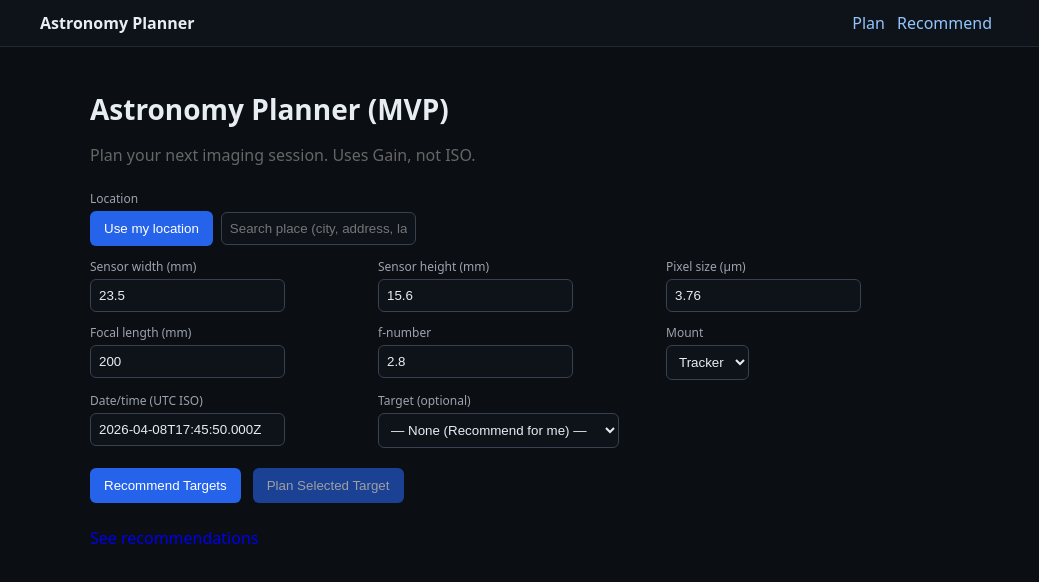
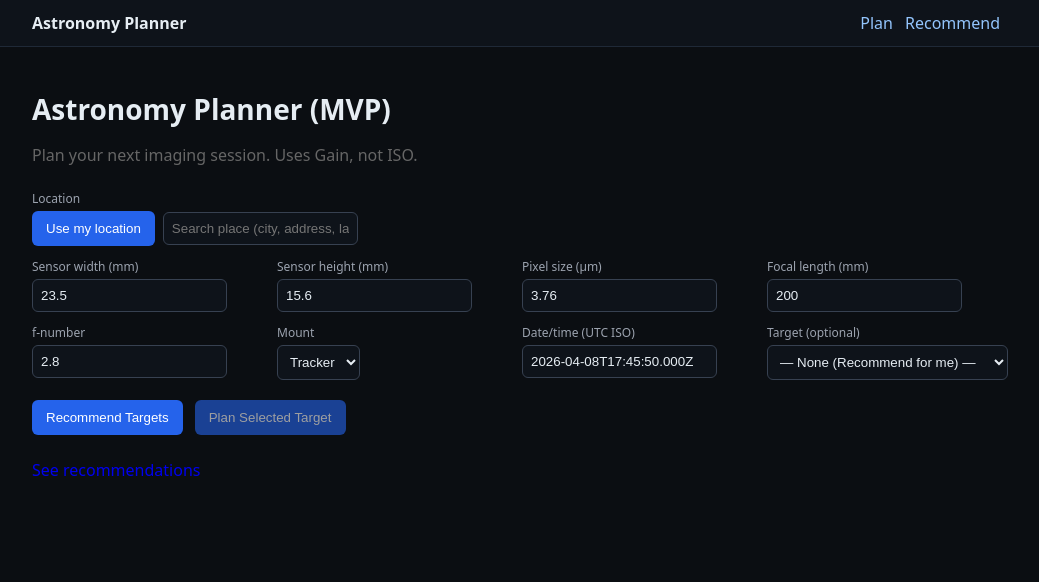
Before and after one commit to ktsourdi/Astro-planner, a Next.js app: page / in a window 1280 px wide. Shown: the top 582 px of the page, without its empty margins (124-1163 px from the left). Built offline with nearby package versions, Linux system fonts and the light colour scheme.

Commit message:
Add responsive design and utility CSS classes for improved layout
Co-authored-by: kyrosts <kyrosts@gmail.com>

```diff
--- a/app/globals.css
+++ b/app/globals.css
@@ -5,3 +5,53 @@ input, select { padding: 8px; border-radius: 6px; border: 1px solid #374151; bac
 label { display: block; font-size: 12px; color: #9ca3af; margin-bottom: 4px; }
 button { background: #2563eb; color: white; border: none; padding: 10px 14px; border-radius: 6px; cursor: pointer; }
 button:disabled { opacity: 0.6; cursor: not-allowed; }
+
+/* Mobile-first responsive helpers */
+:root {
+  --container-max: 1000px;
+  --space-1: 4px;
+  --space-2: 8px;
+  --space-3: 12px;
+  --space-4: 16px;
+  --space-6: 24px;
+}
+
+.container {
+  width: 100%;
+  margin-left: auto;
+  margin-right: auto;
+  padding-left: var(--space-4);
+  padding-right: var(--space-4);
+}
+
+@media (min-width: 768px) {
+  .container { max-width: var(--container-max); }
+}
+
+.grid { display: grid; gap: var(--space-3); }
+.grid-auto-fit-220 { grid-template-columns: repeat(auto-fit, minmax(220px, 1fr)); }
+.grid-auto-fill-280 { grid-template-columns: repeat(auto-fill, minmax(280px, 1fr)); }
+
+.row { display: flex; gap: var(--space-2); align-items: center; }
+.row-wrap { flex-wrap: wrap; }
+.row-just-between { justify-content: space-between; }
+
+.mt-2 { margin-top: var(--space-2); }
+.mt-3 { margin-top: var(--space-3); }
+.mt-4 { margin-top: var(--space-4); }
+.mt-6 { margin-top: var(--space-6); }
+
+.p-3 { padding: var(--space-3); }
+.p-4 { padding: var(--space-4); }
+
+.text-sm { font-size: 12px; }
+.text-muted { color: #9ca3af; }
+
+.card { border: 1px solid #1f2937; border-radius: 8px; padding: var(--space-3); background: #0e131a; }
+
+/* Nav collapses on small screens */
+header .nav { display: flex; gap: var(--space-3); }
+@media (max-width: 480px) {
+  header .brand { font-size: 16px; }
+  header .nav { gap: var(--space-2); }
+}
--- a/app/layout.tsx
+++ b/app/layout.tsx
@@ -9,11 +9,14 @@ export const metadata = {
 export default function RootLayout({ children }: { children: ReactNode }) {
   return (
     <html lang="en">
+      <head>
+        <meta name="viewport" content="width=device-width, initial-scale=1" />
+      </head>
       <body style={{ fontFamily: "ui-sans-serif, system-ui, sans-serif", background: "#0b0e12", color: "#e6edf3" }}>
         <div style={{ borderBottom: "1px solid #1f2937", background: "#0e131a" }}>
-          <div style={{ maxWidth: 1000, margin: "0 auto", padding: "12px 24px", display: "flex", alignItems: "center", justifyContent: "space-between" }}>
-            <div style={{ fontWeight: 700 }}>Astronomy Planner</div>
-            <nav style={{ display: "flex", gap: 12 }}>
+          <div className="container" style={{ paddingTop: 12, paddingBottom: 12, display: "flex", alignItems: "center", justifyContent: "space-between" }}>
+            <div className="brand" style={{ fontWeight: 700 }}>Astronomy Planner</div>
+            <nav className="nav" style={{ display: "flex", gap: 12 }}>
               <a href="/" style={{ color: "#93c5fd" }}>Plan</a>
               <a href="/recommend" style={{ color: "#93c5fd" }}>Recommend</a>
             </nav>
--- a/app/page.tsx
+++ b/app/page.tsx
@@ -5,7 +5,7 @@ import SetupForm from "@/components/SetupForm";
 
 export default function HomePage() {
   return (
-    <main style={{ maxWidth: 900, margin: "0 auto", padding: "24px" }}>
+    <main className="container" style={{ paddingTop: 24, paddingBottom: 24 }}>
       <h1 style={{ fontSize: 28, fontWeight: 700, marginBottom: 8 }}>Astronomy Planner (MVP)</h1>
       <p style={{ color: "#666", marginBottom: 24 }}>Plan your next imaging session. Uses Gain, not ISO.</p>
       <SetupForm />
--- a/components/SetupForm.tsx
+++ b/components/SetupForm.tsx
@@ -100,16 +100,16 @@ export default function SetupForm({ initialLat = "", initialLon = "" }: Props) {
   }
 
   return (
-    <form onSubmit={(e) => e.preventDefault()} style={{ display: "grid", gridTemplateColumns: "repeat(auto-fit, minmax(220px, 1fr))", gap: 12 }}>
+    <form onSubmit={(e) => e.preventDefault()} className="grid grid-auto-fit-220" style={{ gap: 12 }}>
       <div style={{ gridColumn: "1 / -1" }}>
         <label>Location</label>
-        <div style={{ display: "flex", gap: 8, alignItems: "center" }}>
+        <div className="row row-wrap" style={{ gap: 8 }}>
           <button type="button" onClick={useMyLocation}>Use my location</button>
           <input type="text" value={placeQuery} onChange={(e) => setPlaceQuery(e.target.value)} placeholder="Search place (city, address, landmark)" />
         </div>
-        {isFetchingPlaces && placeQuery.trim().length >= 3 && <div style={{ marginTop: 6, color: "#666" }}>Searching…</div>}
+        {isFetchingPlaces && placeQuery.trim().length >= 3 && <div className="mt-3" style={{ color: "#666" }}>Searching…</div>}
         {suggestions.length > 0 && (
-          <ul style={{ marginTop: 6, padding: 8, border: "1px solid #ddd", borderRadius: 4, listStyle: "none", maxHeight: 180, overflowY: "auto" }}>
+          <ul className="mt-3" style={{ padding: 8, border: "1px solid #ddd", borderRadius: 4, listStyle: "none", maxHeight: 180, overflowY: "auto" }}>
             {suggestions.map((s) => (
               <li key={s.place_id}>
                 <button type="button" onClick={() => choosePlace(s)} style={{ background: "transparent", border: "none", padding: 6, cursor: "pointer", textAlign: "left", width: "100%" }}>{s.display_name}</button>
@@ -118,7 +118,7 @@ export default function SetupForm({ initialLat = "", initialLon = "" }: Props) {
           </ul>
         )}
         {(form.lat !== "" && form.lon !== "") && (
-          <p style={{ color: "#666", fontSize: 12, marginTop: 6 }}>Location set</p>
+          <p className="mt-3" style={{ color: "#666", fontSize: 12 }}>Location set</p>
         )}
       </div>
       <div>
@@ -162,8 +162,7 @@ export default function SetupForm({ initialLat = "", initialLon = "" }: Props) {
           ))}
         </select>
       </div>
-
-      <div style={{ gridColumn: "1 / -1", display: "flex", gap: 12, marginTop: 8 }}>
+      <div style={{ gridColumn: "1 / -1", display: "flex", gap: 12, marginTop: 8, flexWrap: "wrap" }}>
         <button type="button" onClick={() => persistAndNavigate("recommend")}>Recommend Targets</button>
         <button type="button" disabled={!form.targetId} onClick={() => persistAndNavigate("plan")}>Plan Selected Target</button>
       </div>
--- a/components/TargetCard.tsx
+++ b/components/TargetCard.tsx
@@ -14,8 +14,8 @@ type Props = {
 export default function TargetCard({ rec }: Props) {
   const badge = rec.framing_score >= 0.7 ? "Great framing" : rec.fill_ratio < 0.1 ? "Too small" : null;
   return (
-    <div style={{ border: "1px solid #1f2937", borderRadius: 8, padding: 12, background: "#0e131a" }}>
-      <div style={{ display: "flex", alignItems: "center", justifyContent: "space-between" }}>
+    <div className="card">
+      <div className="row row-wrap row-just-between">
         <div>
           <div style={{ fontWeight: 700 }}>{rec.name} <span style={{ color: "#9ca3af", fontWeight: 400 }}>({rec.id})</span></div>
           <div style={{ color: "#9ca3af", fontSize: 12 }}>{rec.type}</div>
```
Also changed, not shown: app/recommend/page.tsx (+4 -4 lines).
